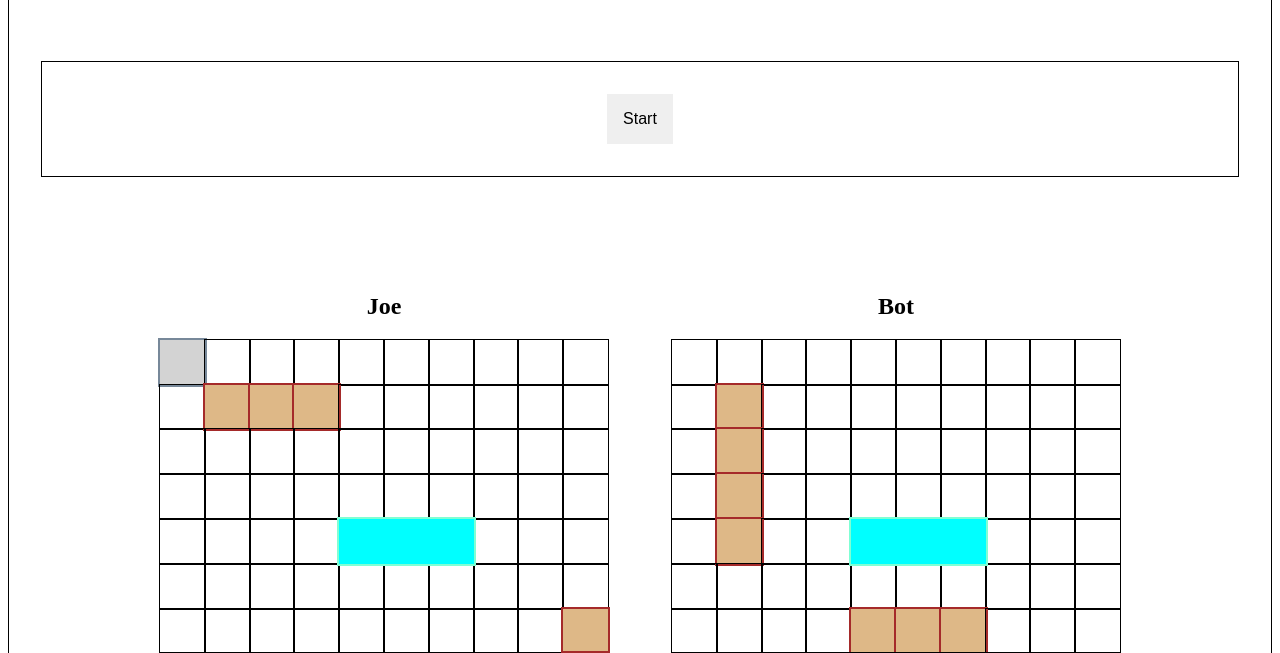
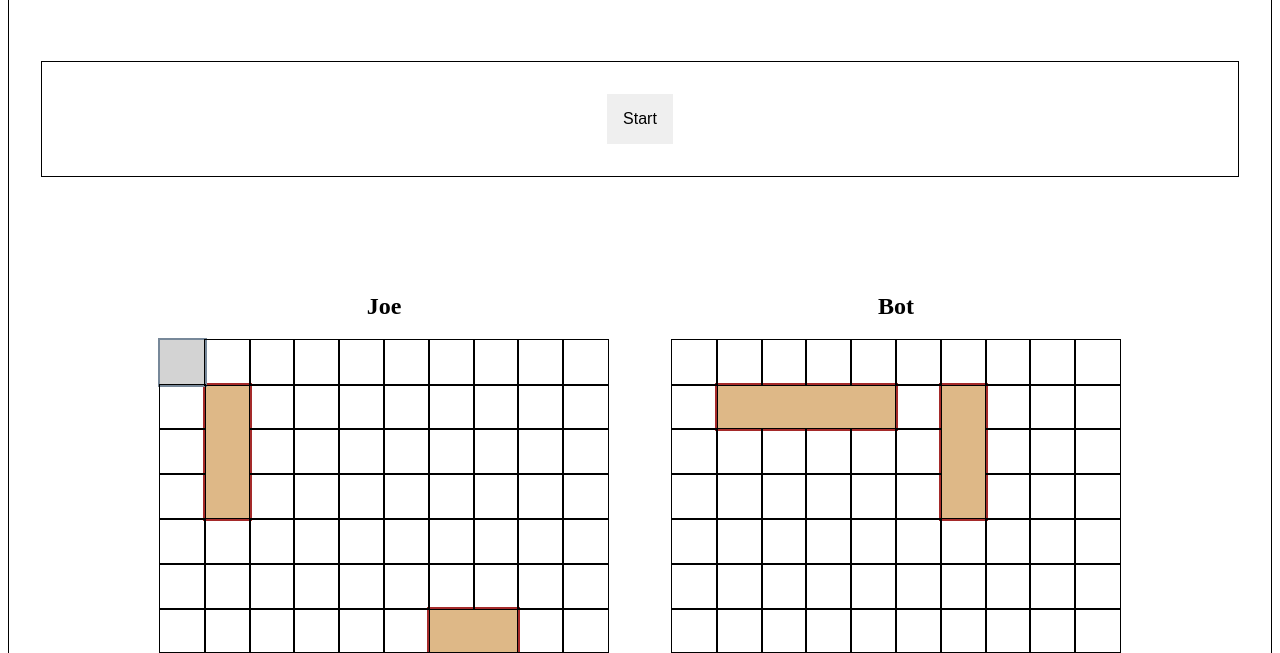
Before and after one commit to joerhew/odin-battleship, a website built with webpack: page src/index.html in a window 1280 px wide. Both pictures are taken after a click on the element 182 px from the left and 509 px from the top of the page. Shown: the part 147-800 px from the top of the page. Built offline with nearby package versions, Linux system fonts and the light colour scheme.

Commit message:
Implemented creation of a ship class and showing them on board; need to fix bug on ships taking up cell space and pushing and squishing cells at the end

```diff
--- a/src/gameboard.js
+++ b/src/gameboard.js
@@ -4,24 +4,30 @@ export default class Gameboard {
   constructor() {
     this.length = 10
     this.width = 10
-    this.shipsCoordinates = [] // Change to an array of ships, each of which has an array of coordinates
+    this.ships = []
     this.attackedCoordinates = []
   }
 
   placeShip(length, arrayOfCoordinates) {
     const ship = new Ship(length)
     ship.arrayOfCoordinates = arrayOfCoordinates
-    arrayOfCoordinates.forEach(coordinate => {
-      this.shipsCoordinates.push({ ship, x: coordinate.x, y: coordinate.y })
-    })
+    this.ships.push(ship)
 
     return ship
   }
 
   receiveAttack(attackedCoordinates) {
-    const match = this.shipsCoordinates.find(coordinate =>
-      coordinate.x === attackedCoordinates.x && coordinate.y === attackedCoordinates.y
-    )
+    let match = null;
+
+    this.ships.forEach(ship => {
+      const found = ship.arrayOfCoordinates.find(coordinate =>
+        coordinate.x === attackedCoordinates.x && coordinate.y === attackedCoordinates.y
+      )
+
+      if (found) {
+        match = { ship, ...found };
+      }
+    })
 
     const result = {
       x: attackedCoordinates.x,
@@ -37,7 +43,10 @@ export default class Gameboard {
 
   areAllShipsHit() {
     const hitCount = this.attackedCoordinates.filter(coords => coords.hit === true).length
-    const shipCapacity = this.shipsCoordinates.length
+    let shipCapacity = 0
+    this.ships.forEach(ship => {
+      shipCapacity += ship.length
+    })
 
     return hitCount === shipCapacity
   }
--- a/src/index.css
+++ b/src/index.css
@@ -55,19 +55,13 @@ button:hover {
   justify-content: center;
   align-items: center;
   outline: 1px solid black;
+  z-index: 2;
 }
 
 .ship {
   background-color: burlywood;
   outline: 2px solid brown;
-}
-
-.ship-new {
-  grid-column: 5 / span 3;
-  grid-row: 5;
-
-  background-color: aqua;
-  outline: 2px solid aquamarine;
+  z-index: 1;
 }
 
 .hit {
--- a/src/index.js
+++ b/src/index.js
@@ -1,7 +1,6 @@
 import './index.css'
 
 import Controller from "./controller"
-import Ship from "./ship"
 
 let game
 
@@ -20,13 +19,10 @@ const updateMessage = () => {
 const init = () => {
   game = new Controller(['Joe', 'Bot'])
 
-  const shipOne = new Ship(3)
-  const shipTwo = new Ship(4)
-
-  game.players[0].gameboard.placeShip(shipOne, [{ x: 1, y: 1 }, { x: 1, y: 2 }, { x: 1, y: 3 }])
-  game.players[0].gameboard.placeShip(shipOne, [{ x: 6, y: 6 }, { x: 7, y: 6 }])
-  game.players[1].gameboard.placeShip(shipTwo, [{ x: 1, y: 1 }, { x: 2, y: 1 }, { x: 3, y: 1 }, { x: 4, y: 1 }])
-  game.players[1].gameboard.placeShip(shipTwo, [{ x: 6, y: 1 }, { x: 6, y: 2 }, { x: 6, y: 3 }])
+  game.players[0].gameboard.placeShip(3, [{ x: 1, y: 1 }, { x: 1, y: 2 }, { x: 1, y: 3 }])
+  game.players[0].gameboard.placeShip(2, [{ x: 6, y: 6 }, { x: 7, y: 6 }])
+  game.players[1].gameboard.placeShip(4, [{ x: 1, y: 1 }, { x: 2, y: 1 }, { x: 3, y: 1 }, { x: 4, y: 1 }])
+  game.players[1].gameboard.placeShip(3, [{ x: 6, y: 1 }, { x: 6, y: 2 }, { x: 6, y: 3 }])
 
   updateMessage()
 }
@@ -152,7 +148,7 @@ boardContainers.forEach((container, index) => {
   for (let i = 0; i < boardSize; i += 1) {
     for (let j = 0; j < boardSize; j += 1) {
       const cell = document.createElement('div')
-      cell.className = 'cell clean'
+      cell.className = 'cell'
       cell.id = `board-${index}-cell-${i}-${j}`
       cell.addEventListener('click', (e) => {
         clickOnCell(e.target.id)
@@ -162,16 +158,24 @@ boardContainers.forEach((container, index) => {
   }
   container.appendChild(board)
 
-  // ship-new
-  const newShip = document.createElement('div')
-  newShip.className = 'ship-new'
-  board.appendChild(newShip)
+  // Place ships
+  // To implement: Place the ship inside the starting cell, so that it doesn't take up the cell spots
+  const player = game.players[index];
+  player.gameboard.ships.forEach(ship => {
+    const orientation = ship.arrayOfCoordinates[1].x - ship.arrayOfCoordinates[0].x === 0
+      ? 'vertical'
+      : 'horizontal'
+
+    const newShip = document.createElement('div')
+    newShip.className = 'ship'
+
+    if (orientation === 'horizontal') {
+      newShip.style.gridColumn = `${ship.arrayOfCoordinates[0].x + 1} / span ${ship.length}`
+      newShip.style.gridRow = `${ship.arrayOfCoordinates[0].y + 1}`
+    } else {
+      newShip.style.gridColumn = `${ship.arrayOfCoordinates[0].x + 1}`
+      newShip.style.gridRow = `${ship.arrayOfCoordinates[0].y + 1} / span ${ship.length}`
+    }
+    board.appendChild(newShip)
+  })
 })
-
-  // Show ships
-  game.players.forEach((player, index) => {
-    player.gameboard.shipsCoordinates.forEach(coord => {
-      const cell = document.querySelector(`#board-${index}-cell-${coord.x}-${coord.y}`)
-      cell.classList.add('ship')
-    })
-  })
--- a/src/ship.js
+++ b/src/ship.js
@@ -2,7 +2,6 @@ export default class Ship {
   constructor(length) {
     this.length = length
     this.arrayOfCoordinates = []
-    this.gameboard = null
     this.hits = 0
     this.isSunk = false
   }
```
